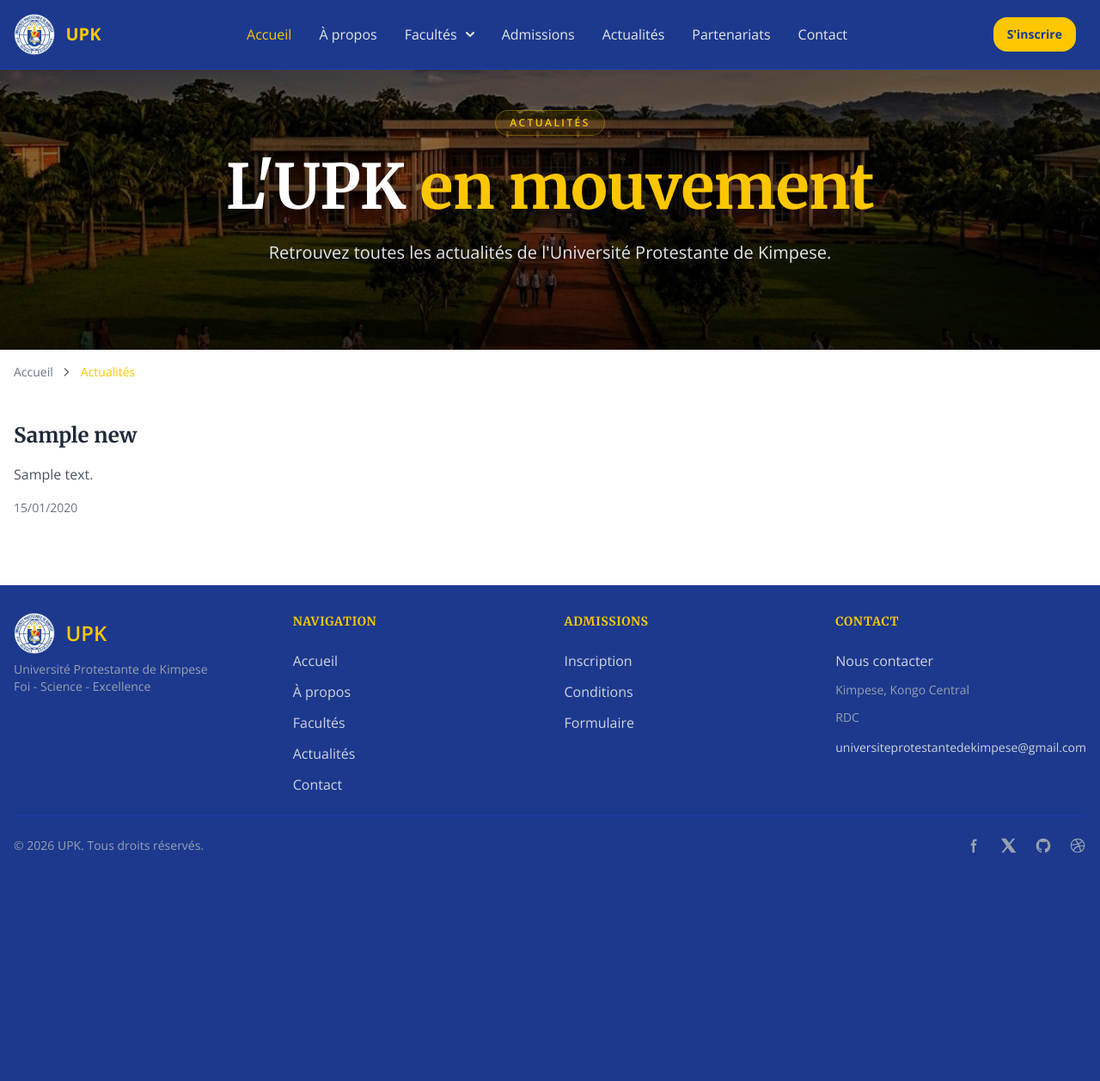
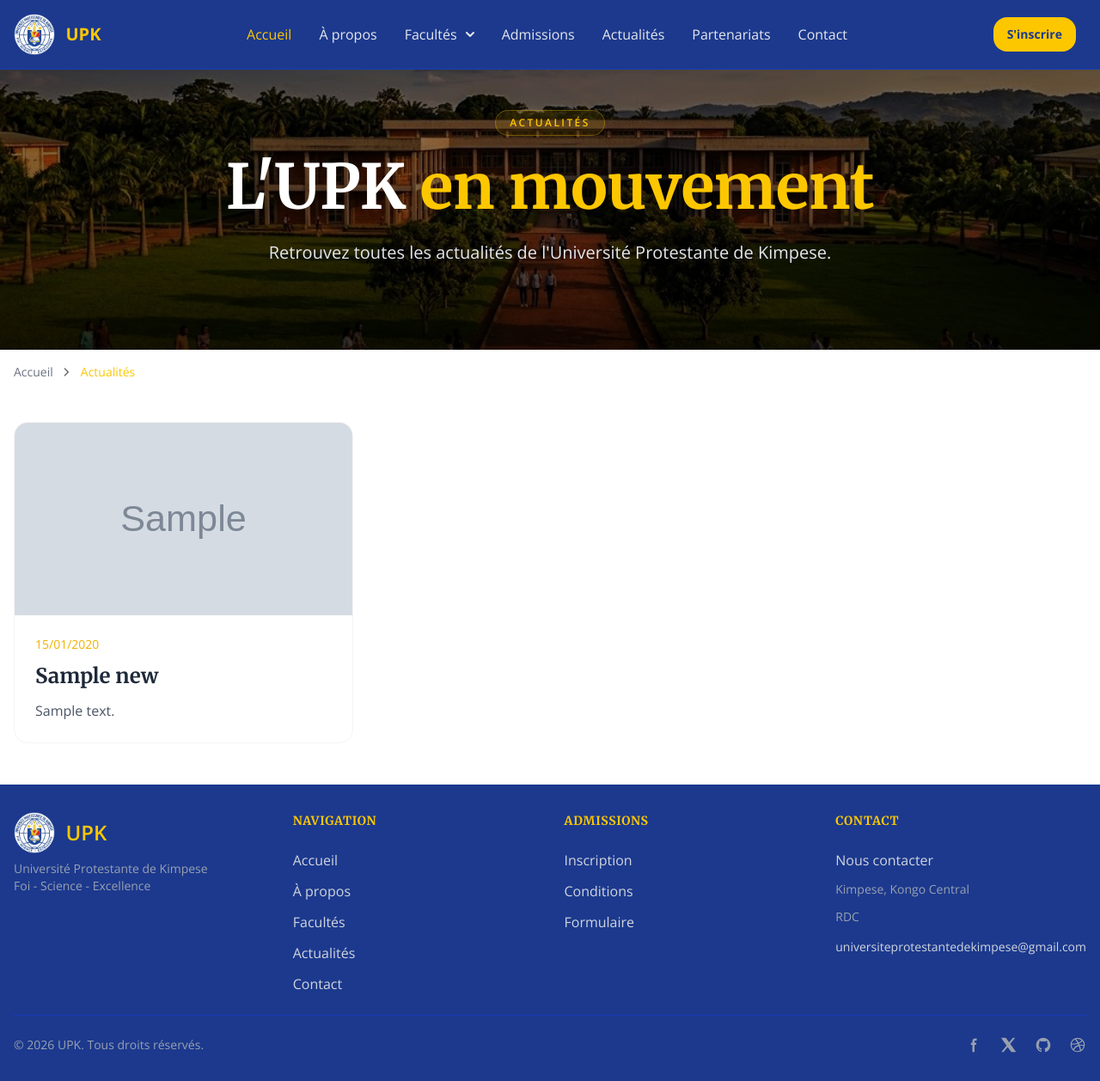
Before and after one commit to Jordan-Skj/University, a Django app: page /news/ in a window 1280 px wide. Shown: the whole page at 86% size. Before the commit the page ends 993 px from the top, so only its background shows below. Run offline with Django 5.2, Linux system fonts and the light colour scheme; tables that the repository leaves empty hold one stand-in row (values such as "Sample post"); grey boxes marked "Sample" are stand-in pictures; some libraries are stand-ins or nearby versions.

Commit message:
feat: enhance news display with grid layout and image support, and also update requirements

```diff
--- a/home/views.py
+++ b/home/views.py
@@ -1,6 +1,8 @@
 from django.shortcuts import render
 from django.http import HttpResponse, HttpRequest
+from news.models import News
 
 # Create your views here.
 def  index(request: HttpRequest) -> HttpResponse:
-    return render(request, 'home/index.html', {})
+    news_items = News.objects.all().order_by('-published_date')[:5]  # Récupère les 5 dernières actualités
+    return render(request, 'home/index.html', {'news_items': news_items})
--- a/news/templates/news/news.html
+++ b/news/templates/news/news.html
@@ -54,15 +54,31 @@
 <!-- ========== LISTE DES ARTICLES ========== -->
 <section class="py-12 bg-white">
     <div class="max-w-7xl mx-auto px-4">
-        {% for news_item in news_items %}
-            <div class="mb-8">
-                <h2 class="text-2xl font-bold text-gray-800 mb-4">{{ news_item.title }}</h2>
-                <p class="text-gray-600 leading-relaxed">{{ news_item.content }}</p>
-                <p class="text-sm text-gray-500 mt-4">{{ news_item.published_date|date:"d/m/Y" }}</p>
-            </div>
+        <div class="grid gap-8 md:grid-cols-2 lg:grid-cols-3">
+            {% for news_item in news_items %}
+            <article class="group overflow-hidden rounded-2xl border border-gray-100 bg-white shadow-md transition duration-300 hover:-translate-y-1 hover:shadow-xl">
+                {% if news_item.image %}
+                <img src="{{ news_item.image.url }}" alt="{{ news_item.title }}"
+                    class="h-56 w-full object-cover transition duration-500 group-hover:scale-105">
+                {% else %}
+                <div class="flex h-56 items-center justify-center bg-gray-100 text-sm text-gray-400">
+                    Aucune image disponible
+                </div>
+                {% endif %}
+                <div class="p-6">
+                    <p class="mb-3 text-sm font-medium text-yellow-500">
+                        {{ news_item.published_date|date:"d/m/Y" }}
+                    </p>
+                    <h2 class="mb-3 text-2xl font-bold leading-tight text-gray-800 transition group-hover:text-yellow-500">
+                        {{ news_item.title }}
+                    </h2>
+                    <p class="leading-relaxed text-gray-600">{{ news_item.content }}</p>
+                </div>
+            </article>
             {% empty %}
             <p class="text-gray-600">Aucune actualité disponible pour le moment.</p>
-        {% endfor %}
+            {% endfor %}
+        </div>
     </div>
 </section>
 {% endblock %}
--- a/requirements.txt
+++ b/requirements.txt
@@ -1,4 +1,5 @@
 asgiref==3.12.1
 Django==6.1.1
 django-environ==0.14.0
+pillow==12.3.0
 sqlparse==0.6.0
```
Also changed, not shown: home/templates/home/partials/recent-news.html (+33 -1 lines).
